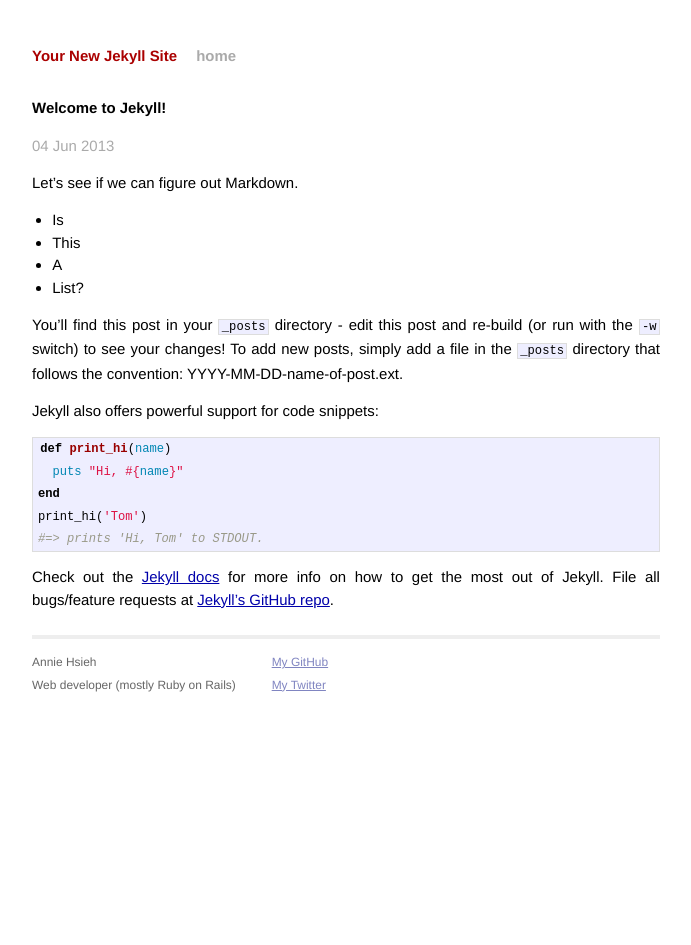
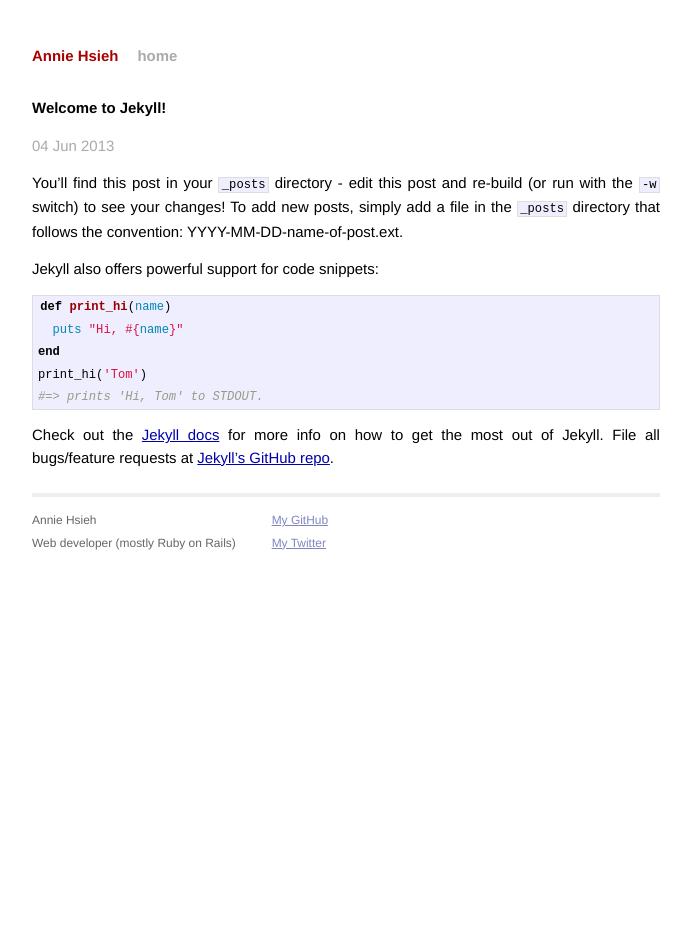
Before and after one commit to AnnieH/AnnieH.github.io, a Jekyll site: the page built from _posts/2013-06-04-welcome-to-jekyll.markdown, in a window 1280 px wide. Shown: the whole page, without its empty margins (294-985 px from the left). Built offline with Jekyll 4.4.1, drawn with Linux system fonts in a browser that asks for light colours.

Commit message:
Set up custom domain & did some  misc edits

```diff
--- /dev/null
+++ b/CNAME
@@ -0,0 +1 @@
+anniesay.com
--- a/_config.yml
+++ b/_config.yml
@@ -1,2 +1,2 @@
-name: Your New Jekyll Site
+name: Annie Hsieh
 pygments: true
--- a/_posts/2013-06-04-welcome-to-jekyll.markdown
+++ b/_posts/2013-06-04-welcome-to-jekyll.markdown
@@ -4,12 +4,6 @@
 date:   2013-06-04 20:46:45
 categories: jekyll update
 ---
-
-Let's see if we can figure out Markdown.
-- Is
-- This
-- A
-- List?
 
 You'll find this post in your `_posts` directory - edit this post and re-build (or run with the `-w` switch) to see your changes!
 To add new posts, simply add a file in the `_posts` directory that follows the convention: YYYY-MM-DD-name-of-post.ext.
```
